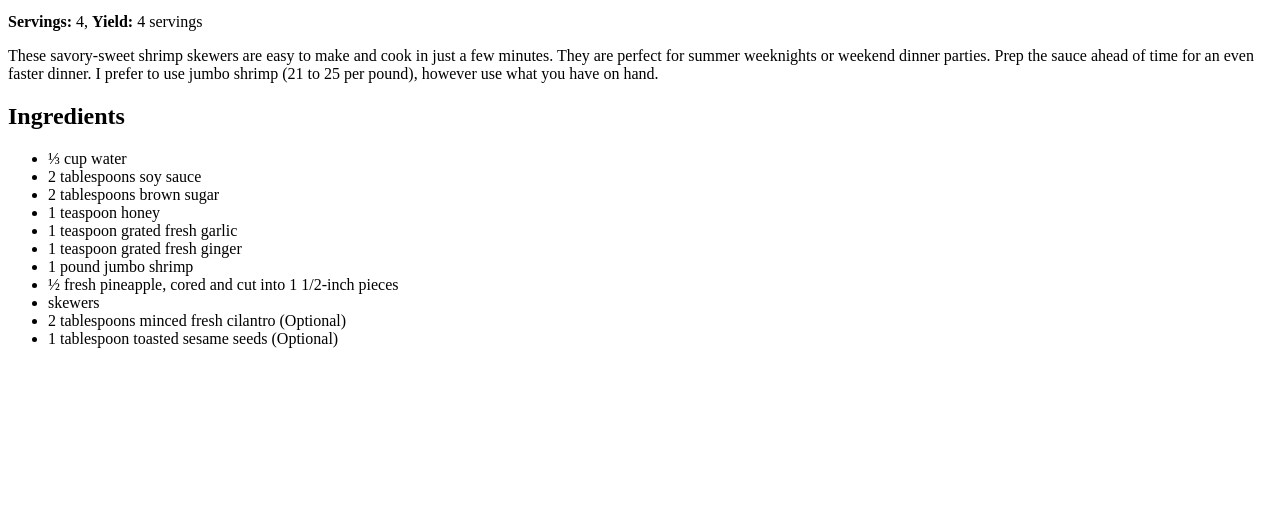
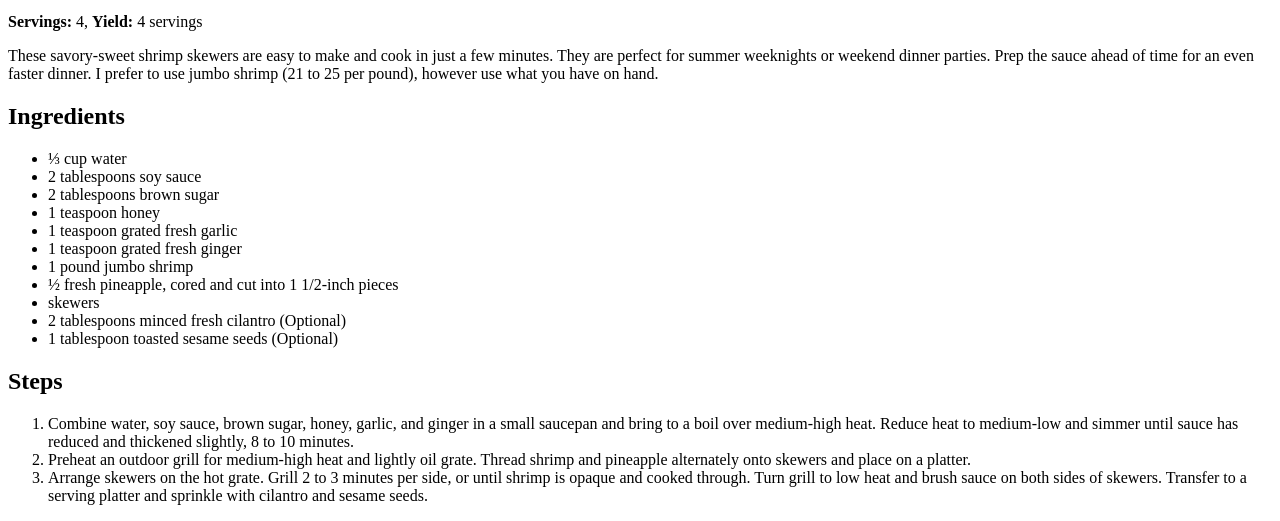
Before and after one commit to rdcheadle3/odin-recipes, a plain HTML site: page recipes/shrimp_skewers.html in a window 1280 px wide. Shown: the part 421-942 px from the top of the page. Before the commit the page ends 800 px from the top, so only its background shows below. Drawn offline with Linux system fonts and the light colour scheme.

Commit message:
Modified: shrimp_skewers.html
Added header for "Steps" and ordered list
containing steps to complete recipe

```diff
--- a/recipes/shrimp_skewers.html
+++ b/recipes/shrimp_skewers.html
@@ -33,6 +33,18 @@
                 <li>2 tablespoons minced fresh cilantro (Optional)</li>
                 <li>1 tablespoon toasted sesame seeds (Optional)</li>
             </ul>
+        <h2>Steps</h2>
+            <ol>
+                <li>Combine water, soy sauce, brown sugar, honey, garlic, and ginger in a small
+                    saucepan and bring to a boil over medium-high heat. Reduce heat to medium-low
+                    and simmer until sauce has reduced and thickened slightly, 8 to 10 minutes.</li>
+                <li>Preheat an outdoor grill for medium-high heat and lightly oil grate. Thread shrimp
+                    and pineapple alternately onto skewers and place on a platter.</li>
+                <li>Arrange skewers on the hot grate. Grill 2 to 3 minutes per side, or until shrimp
+                    is opaque and cooked through. Turn grill to low heat and brush sauce on both sides of
+                    skewers. Transfer to a serving platter and sprinkle with cilantro and sesame seeds.</li>
+            </ol>
+
 
 </body>
 </html>
```
